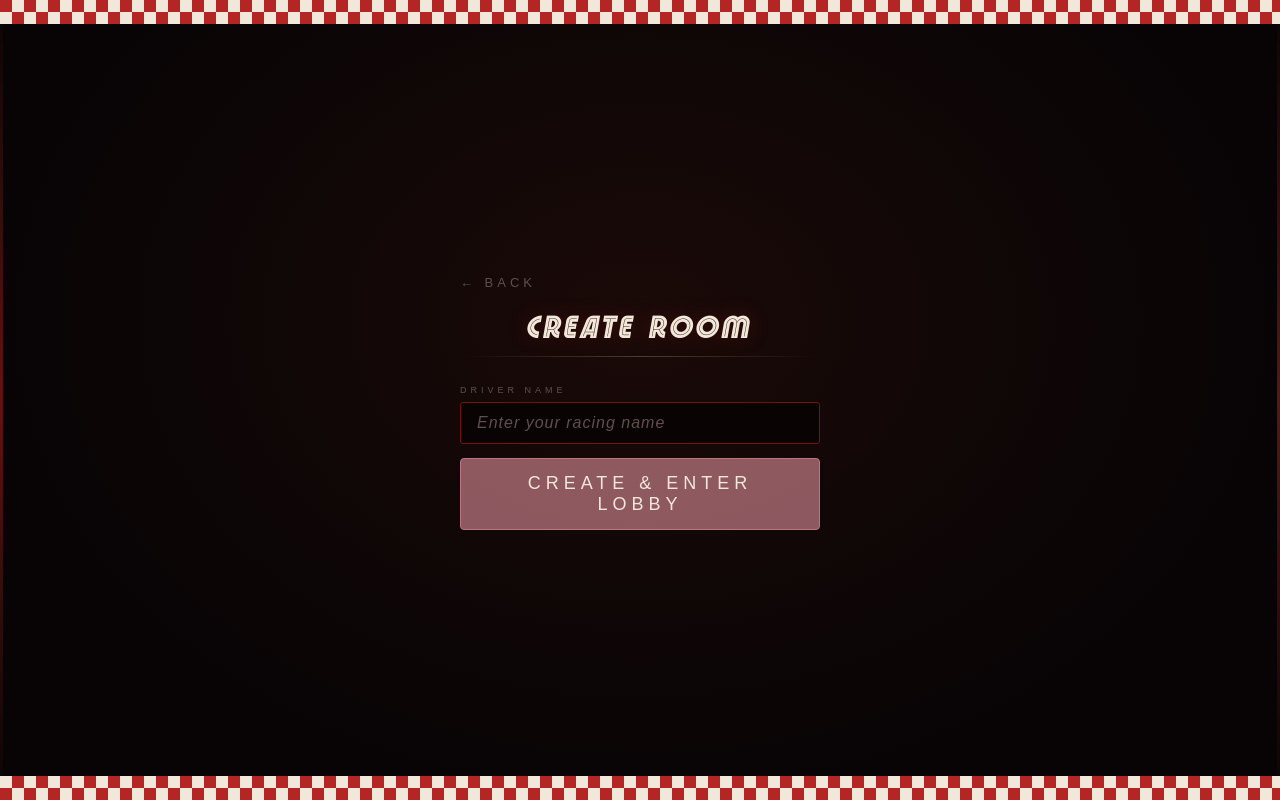
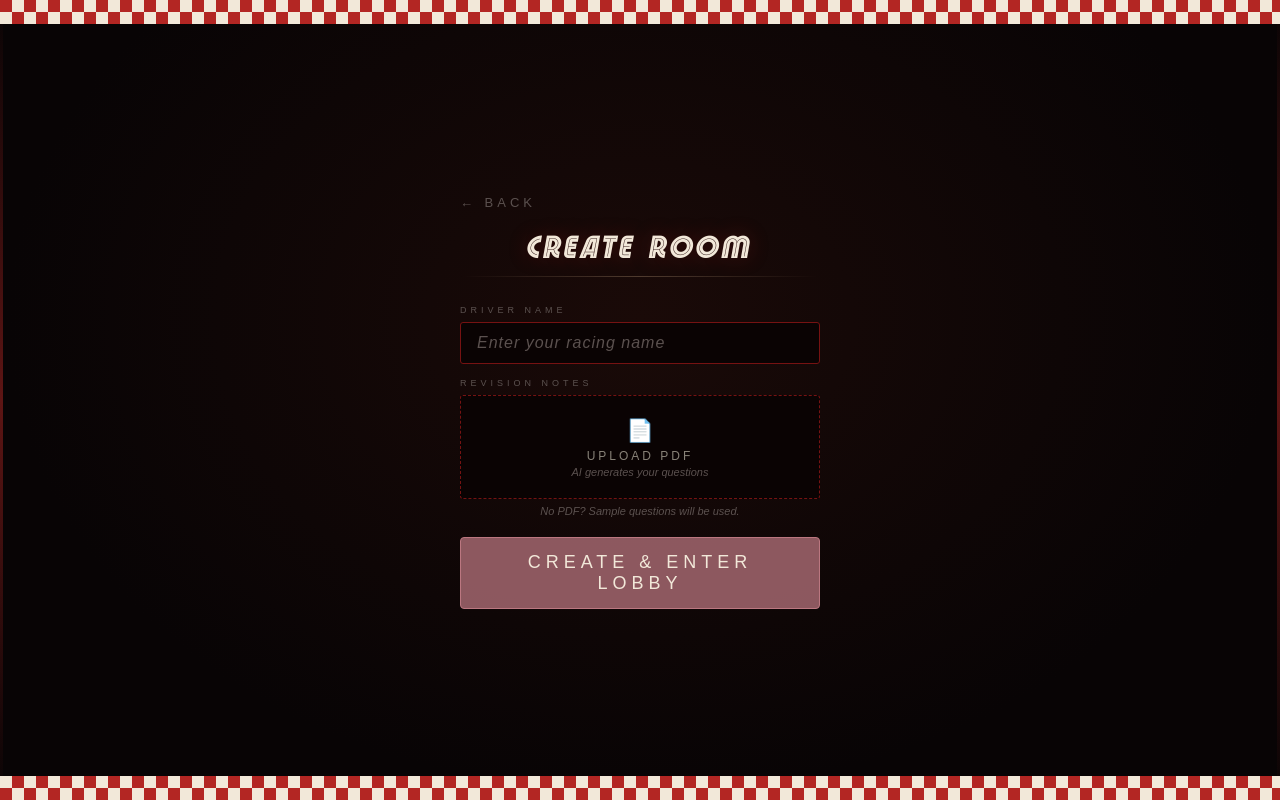
Before and after one commit to Boshyy/overtake, a React (Vite) app: page / in a window 1280 px wide. Both pictures are taken after a click on the button "CREATE ROOM". Built offline with nearby package versions, Linux system fonts and the light colour scheme; no server answers; a web font is replaced by a local one.

Commit message:
readded pdf function

```diff
--- a/src/pages/Home.jsx
+++ b/src/pages/Home.jsx
@@ -1,5 +1,6 @@
-import { useState, useEffect } from 'react'
+import { useState, useEffect, useRef } from 'react'
 import { createRoom, joinRoom } from '../lib/game.js'
+import { generateQuestionsFromText, extractTextFromPDF } from '../lib/ai.js'
 
 const C = {
   blood:    "#B32623",
@@ -12,7 +13,7 @@ const C = {
   charcoal: "#5B514F",
   cream:    "#F2E8D9",
   pink:     "#BB7780",
-};
+}
 
 const SAMPLE_QUESTIONS = [
   { q: 'What is the powerhouse of the cell?', options: ['A) Nucleus', 'B) Mitochondria', 'C) Ribosome', 'D) Golgi body'], a: 'B' },
@@ -84,13 +85,38 @@ export default function Home({ onEnterGame }) {
   const [joinCode, setJoinCode] = useState('')
   const [loading, setLoading] = useState(false)
   const [error, setError] = useState('')
+  const [pdfFile, setPdfFile] = useState(null)
+  const [questions, setQuestions] = useState(null)
+  const [generatingQ, setGeneratingQ] = useState(false)
+  const fileRef = useRef()
   const mounted = useMount()
+
+  const handlePDF = async (e) => {
+    const file = e.target.files[0]
+    if (!file) return
+    setPdfFile(file)
+    setGeneratingQ(true)
+    try {
+      const base64 = await new Promise((res, rej) => {
+        const reader = new FileReader()
+        reader.onload = () => res(reader.result.split(',')[1])
+        reader.onerror = rej
+        reader.readAsDataURL(file)
+      })
+      const text = await extractTextFromPDF(base64)
+      const qs = await generateQuestionsFromText(text)
+      setQuestions(qs)
+    } catch (e) {
+      setQuestions(SAMPLE_QUESTIONS)
+    }
+    setGeneratingQ(false)
+  }
 
   const handleCreate = async () => {
     if (!playerName.trim()) { setError('Enter your name'); return }
     setLoading(true); setError('')
     try {
-      const code = await createRoom(playerName.trim(), SAMPLE_QUESTIONS)
+      const code = await createRoom(playerName.trim(), questions || SAMPLE_QUESTIONS)
       await joinRoom(code, playerName.trim())
       onEnterGame(code, playerName.trim(), true)
     } catch (e) {
@@ -136,7 +162,6 @@ export default function Home({ onEnterGame }) {
           font-weight: normal;
           font-style: normal;
         }
-        @import url('https://fonts.googleapis.com/css2?family=Barlow+Condensed:wght@300;400;600&display=swap');
         *, *::before, *::after { box-sizing: border-box; margin: 0; padding: 0; }
         body, #root { min-height: 100vh; }
 
@@ -210,7 +235,6 @@ export default function Home({ onEnterGame }) {
         {/* LANDING */}
         {!mode && (
           <>
-            {/* Title */}
             <div style={{
               textAlign: "center", marginBottom: "10px",
               animation: "revealTitle 0.9s cubic-bezier(.22,1,.36,1) 0.15s both",
@@ -231,7 +255,6 @@ export default function Home({ onEnterGame }) {
               }}>TAKE</span>
             </div>
 
-            {/* Divider */}
             <div style={{
               display: "flex", alignItems: "center", gap: "10px",
               width: "100%", margin: "4px 0 32px",
@@ -247,7 +270,6 @@ export default function Home({ onEnterGame }) {
               <div style={{ flex: 1, height: "1px", background: `linear-gradient(to left, transparent, ${C.charcoal})` }} />
             </div>
 
-            {/* Buttons */}
             <div style={{
               display: "flex", flexDirection: "column", gap: "12px",
               width: "100%",
@@ -317,10 +339,51 @@ export default function Home({ onEnterGame }) {
               </div>
             )}
 
+            {/* PDF upload */}
+            {mode === 'create' && (
+              <div style={{ marginBottom: "20px" }}>
+                <label style={labelStyle}>REVISION NOTES</label>
+                <div
+                  onClick={() => fileRef.current.click()}
+                  style={{
+                    border: `1px dashed ${pdfFile ? C.pink : C.deepRed}`,
+                    borderRadius: "3px", padding: "20px",
+                    textAlign: "center", cursor: "pointer",
+                    background: "#0a0303",
+                    transition: "border-color 0.2s",
+                  }}>
+                  {generatingQ ? (
+                    <>
+                      <div style={{ fontSize: "22px", marginBottom: "6px" }}>⚡</div>
+                      <div style={{ fontFamily: "'Arena', sans-serif", color: C.pink, fontSize: "12px", letterSpacing: "3px" }}>GENERATING QUESTIONS...</div>
+                    </>
+                  ) : questions ? (
+                    <>
+                      <div style={{ fontSize: "22px", marginBottom: "6px" }}>✅</div>
+                      <div style={{ fontFamily: "'Arena', sans-serif", color: C.pink, fontSize: "12px", letterSpacing: "2px" }}>
+                        {pdfFile?.name} — {questions.length} questions ready
+                      </div>
+                    </>
+                  ) : (
+                    <>
+                      <div style={{ fontSize: "22px", marginBottom: "6px" }}>📄</div>
+                      <div style={{ fontFamily: "'Arena', sans-serif", color: C.warmGrey, fontSize: "12px", letterSpacing: "3px" }}>UPLOAD PDF</div>
+                      <div style={{ fontFamily: "'Arena', sans-serif", color: C.charcoal, fontSize: "11px", marginTop: "3px", fontStyle: "italic" }}>AI generates your questions</div>
+                    </>
+                  )}
+                  <input ref={fileRef} type="file" accept=".pdf" onChange={handlePDF} style={{ display: "none" }} />
+                </div>
+                {!pdfFile && !generatingQ && (
+                  <div style={{ color: C.charcoal, fontSize: "11px", fontFamily: "'Arena', sans-serif", marginTop: "6px", textAlign: "center", fontStyle: "italic" }}>
+                    No PDF? Sample questions will be used.
+                  </div>
+                )}
+              </div>
+            )}
+
             {error && (
               <div style={{
-                color: C.blood,
-                fontFamily: "'Arena', sans-serif",
+                color: C.blood, fontFamily: "'Arena', sans-serif",
                 fontSize: "13px", marginBottom: "14px", letterSpacing: "1px",
               }}>
                 {error}
```
